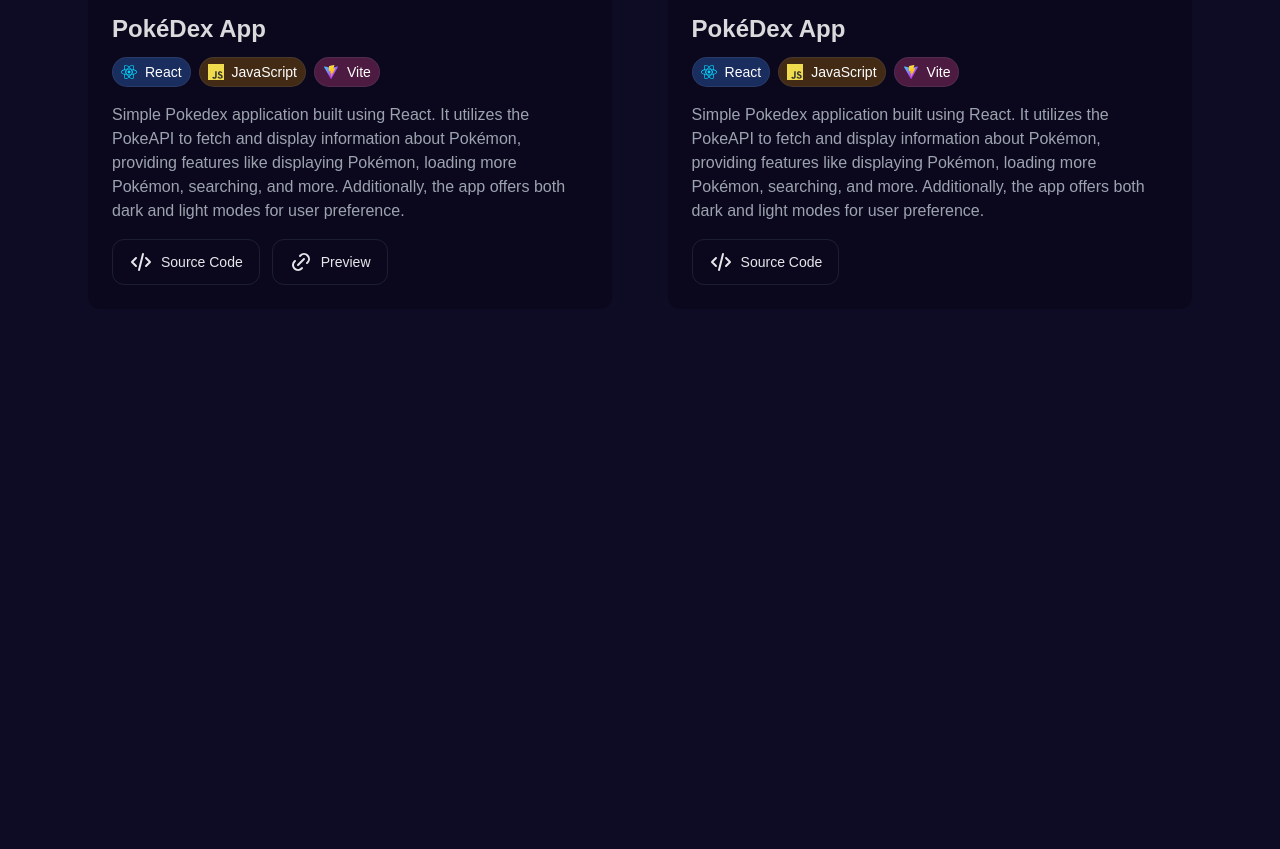
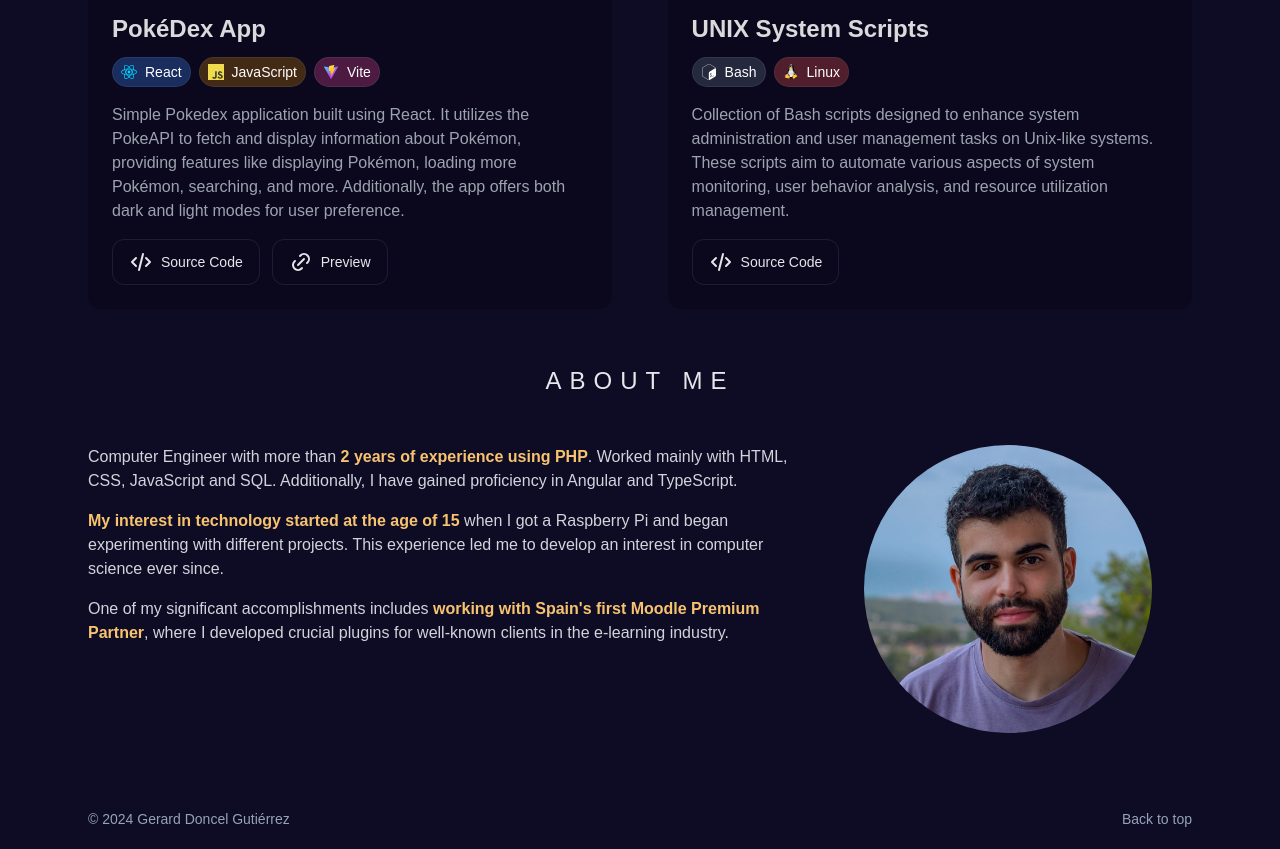
Before and after one commit to umigam3/personal-portfolio, an Astro site: page / in a window 1280 px wide. Shown: the part 2078-2927 px from the top of the page. Before the commit the page ends 2443 px from the top, so only its background shows below. Built offline with nearby package versions, Linux system fonts and the light colour scheme; Astro itself is replaced by a stand-in of ours.

Commit message:
new project, footer added

```diff
--- a/src/components/AboutMe.astro
+++ b/src/components/AboutMe.astro
@@ -9,8 +9,8 @@
             </p>
 
             <p class="mb-4">
-                My journey in technology began at the age of 15 when
-                I acquired a Raspberry Pi and began experimenting with various projects, sparking a lifelong passion for technology.
+                <span class="text-secondary font-semibold">My interest in technology started at the age of 15</span> when I got a Raspberry Pi and began experimenting with different projects.
+                This experience led me to develop an interest in computer science ever since.
             </p>
 
             <p class="mb-4">
--- /dev/null
+++ b/src/components/Footer.astro
@@ -0,0 +1,8 @@
+<footer class="flex py-5 justify-between text-sm text-slate-400">
+    <span>© 2024 Gerard Doncel Gutiérrez</span>
+    <div>
+        <nav class="flex justify-center items-center gap-x-4">
+            <a class="hover:text-white" href="#">Back to top</a>
+        </nav>
+    </div>
+</footer>
--- /dev/null
+++ b/src/icons/BashIcon.astro
@@ -0,0 +1,12 @@
+<svg class={Astro.props.class} width="64" height="64" viewBox="0 0 32 32">
+    <path fill="#fff" fill-rule="evenodd" d="M28.057 6.53 17.952.532a3.8 3.8 0 0 0-3.88 0L3.965 6.53A4.03 4.03 0 0 0 2 10.002v11.996a4.03 4.03
+    0 0 0 1.948 3.472l10.105 5.998a3.8 3.8 0 0 0 3.88 0L28.04 25.47a4.03 4.03 0 0 0 1.948-3.472V10.002a4.03 4.03 0 0 0-1.93-3.472zM20.23 25.262v.86a.318.318
+    0 0 1-.148.265l-.512.293c-.08.042-.148 0-.148-.113v-.847a1.66 1.66 0 0 1-1.164.113c-.062-.042-.086-.122-.056-.2l.183-.78a.322.322 0 0 1 .102-.17.18.18 0
+    0 1 .05-.035.11.11 0 0 1 .08 0 1.41 1.41 0 0 0 1.059-.134 1.41 1.41 0 0 0 .79-1.21c0-.438-.24-.62-.82-.625-.734 0-1.4-.14-1.43-1.224a3.137 3.137 0 0 1
+    1.186-2.4v-.872a.34.34 0 0 1 .148-.268l.494-.314c.08-.042.148 0 .148.116v.872a1.61 1.61 0 0 1 .967-.116c.07.04.098.128.064.2l-.173.773a.325.325
+    0 0 1-.138.195c-.02.012-.05.008-.074 0a1.28 1.28 0 0 0-.931.152 1.17 1.17 0 0 0-.706 1.037c0 .395.208.515.907.53.935 0 1.337.423 1.348 1.362a3.346 3.346
+    0 0 1-1.228 2.53zm5.293-1.45a.201.201 0 0 1-.078.194L22.9 25.558c-.024.02-.06.023-.087.007s-.04-.05-.033-.08v-.66a.184.184 0 0 1
+    .116-.162l2.516-1.507c.024-.02.06-.023.087-.007s.04.05.033.08v.582zM27.288 9.06l-9.562 5.906c-1.193.706-2.07 1.478-2.07 2.914v11.778c0 .86.353 1.4.882
+    1.58a3.14 3.14 0 0 1-.53.053 3.13 3.13 0 0 1-1.595-.441L4.308 24.853A3.3 3.3 0 0 1 2.706 22V10.002a3.304 3.304 0 0 1 1.602-2.858l10.105-5.998c.98-.58
+    2.196-.58 3.176 0l10.105 5.998c.833.504 1.4 1.35 1.552 2.3-.328-.713-1.083-.9-1.962-.395h.003z"/>
+</svg>
--- /dev/null
+++ b/src/icons/LinuxIcon.astro
@@ -0,0 +1,115 @@
+<svg class={Astro.props.class} width="27.77" height="32" viewBox="0 0 256 295">
+    <defs>
+        <linearGradient id="logosLinuxTux0" x1="48.548%" x2="51.047%" y1="115.276%" y2="41.364%">
+            <stop offset="0%" stop-color="#FFEED7"/>
+            <stop offset="100%" stop-color="#BDBFC2"/>
+        </linearGradient>
+        <linearGradient id="logosLinuxTux1" x1="54.407%" x2="46.175%" y1="2.404%" y2="90.542%">
+            <stop offset="0%" stop-color="#FFF" stop-opacity=".8"/>
+            <stop offset="100%" stop-color="#FFF" stop-opacity="0"/>
+        </linearGradient>
+        <linearGradient id="logosLinuxTux2" x1="51.86%" x2="47.947%" y1="88.248%" y2="9.748%">
+            <stop offset="0%" stop-color="#FFEED7"/>
+            <stop offset="100%" stop-color="#BDBFC2"/>
+        </linearGradient>
+        <linearGradient id="logosLinuxTux3" x1="49.925%" x2="49.924%" y1="85.49%" y2="13.811%">
+            <stop offset="0%" stop-color="#FFEED7"/>
+            <stop offset="100%" stop-color="#BDBFC2"/>
+        </linearGradient>
+        <linearGradient id="logosLinuxTux4" x1="53.901%" x2="45.956%" y1="3.102%" y2="93.895%">
+            <stop offset="0%" stop-color="#FFF" stop-opacity=".65"/>
+            <stop offset="100%" stop-color="#FFF" stop-opacity="0"/>
+        </linearGradient>
+        <linearGradient id="logosLinuxTux5" x1="45.593%" x2="54.811%" y1="5.475%" y2="93.524%">
+            <stop offset="0%" stop-color="#FFF" stop-opacity=".65"/>
+            <stop offset="100%" stop-color="#FFF" stop-opacity="0"/>
+        </linearGradient>
+        <linearGradient id="logosLinuxTux6" x1="49.984%" x2="49.984%" y1="89.845%" y2="40.632%">
+            <stop offset="0%" stop-color="#FFEED7"/>
+            <stop offset="100%" stop-color="#BDBFC2"/>
+        </linearGradient>
+        <linearGradient id="logosLinuxTux7" x1="53.505%" x2="42.746%" y1="99.975%" y2="23.545%">
+            <stop offset="0%" stop-color="#FFEED7"/>
+            <stop offset="100%" stop-color="#BDBFC2"/>
+        </linearGradient>
+        <linearGradient id="logosLinuxTux8" x1="49.841%" x2="50.241%" y1="13.229%" y2="94.673%">
+            <stop offset="0%" stop-color="#FFF" stop-opacity=".8"/>
+            <stop offset="100%" stop-color="#FFF" stop-opacity="0"/>
+        </linearGradient>
+        <linearGradient id="logosLinuxTux9" x1="49.927%" x2="50.727%" y1="37.327%" y2="92.782%">
+            <stop offset="0%" stop-color="#FFF" stop-opacity=".65"/>
+            <stop offset="100%" stop-color="#FFF" stop-opacity="0"/>
+        </linearGradient>
+        <linearGradient id="logosLinuxTuxa" x1="49.876%" x2="49.876%" y1="2.299%" y2="81.204%">
+            <stop offset="0%" stop-color="#FFF" stop-opacity=".65"/>
+            <stop offset="100%" stop-color="#FFF" stop-opacity="0"/>
+        </linearGradient>
+        <linearGradient id="logosLinuxTuxb" x1="49.833%" x2="49.824%" y1="2.272%" y2="71.799%">
+            <stop offset="0%" stop-color="#FFF" stop-opacity=".65"/>
+            <stop offset="100%" stop-color="#FFF" stop-opacity="0"/>
+        </linearGradient>
+        <linearGradient id="logosLinuxTuxc" x1="53.467%" x2="38.949%" y1="48.921%" y2="98.1%">
+            <stop offset="0%" stop-color="#FFA63F"/>
+            <stop offset="100%" stop-color="#FF0"/>
+        </linearGradient>
+        <linearGradient id="logosLinuxTuxd" x1="52.373%" x2="47.579%" y1="143.009%" y2="-64.622%">
+            <stop offset="0%" stop-color="#FFEED7"/>
+            <stop offset="100%" stop-color="#BDBFC2"/>
+        </linearGradient>
+        <linearGradient id="logosLinuxTuxe" x1="30.581%" x2="65.887%" y1="34.024%" y2="89.175%">
+            <stop offset="0%" stop-color="#FFA63F"/>
+            <stop offset="100%" stop-color="#FF0"/>
+        </linearGradient>
+        <linearGradient id="logosLinuxTuxf" x1="59.572%" x2="48.361%" y1="-17.216%" y2="66.118%">
+            <stop offset="0%" stop-color="#FFF" stop-opacity=".65"/>
+            <stop offset="100%" stop-color="#FFF" stop-opacity="0"/>
+        </linearGradient>
+        <linearGradient id="logosLinuxTuxg" x1="47.769%" x2="51.373%" y1="1.565%" y2="104.313%">
+            <stop offset="0%" stop-color="#FFF" stop-opacity=".65"/>
+            <stop offset="100%" stop-color="#FFF" stop-opacity="0"/>
+        </linearGradient>
+        <linearGradient id="logosLinuxTuxh" x1="43.55%" x2="57.114%" y1="4.533%" y2="92.827%">
+            <stop offset="0%" stop-color="#FFF" stop-opacity=".65"/>
+            <stop offset="100%" stop-color="#FFF" stop-opacity="0"/>
+        </linearGradient>
+        <linearGradient id="logosLinuxTuxi" x1="49.733%" x2="50.558%" y1="17.609%" y2="99.385%">
+            <stop offset="0%" stop-color="#FFA63F"/>
+            <stop offset="100%" stop-color="#FF0"/>
+        </linearGradient>
+        <linearGradient id="logosLinuxTuxj" x1="50.17%" x2="49.68%" y1="2.89%" y2="94.17%">
+            <stop offset="0%" stop-color="#FFF" stop-opacity=".65"/>
+            <stop offset="100%" stop-color="#FFF" stop-opacity="0"/>
+        </linearGradient>
+        <filter id="logosLinuxTuxk" width="200%" height="200%" x="-50%" y="-50%" filterUnits="objectBoundingBox">
+            <feOffset in="SourceAlpha" result="shadowOffsetOuter1"/>
+            <feGaussianBlur in="shadowOffsetOuter1" result="shadowBlurOuter1" stdDeviation="6.5"/>
+        </filter>
+    </defs>
+    <g fill="none">
+        <path fill="#000" fill-opacity=".2" d="M235.125 249.359c0 17.355-52.617 31.497-117.54 31.497S.044 266.806.044 249.359c0-17.356 52.618-31.498 117.54-31.498c64.924 0 117.45 14.142 117.541 31.498" filter="url(#logosLinuxTuxk)" transform="translate(10)"/>
+        <path fill="#000" d="M63.213 215.474c-11.387-16.346-13.591-69.606 12.947-102.39C89.292 97.383 92.69 86.455 93.7 71.67c.734-16.805-11.846-66.851 35.537-70.616c48.027-3.857 45.364 43.526 45.088 68.596c-.183 21.12 15.52 33.15 26.355 49.68c19.927 30.303 18.274 82.461-3.765 110.745c-27.916 35.354-51.791 20.018-67.678 21.304c-29.752 1.745-30.762 17.54-66.024-35.905"/>
+        <path fill="url(#logosLinuxTux0)" d="M169.1 122.451c8.265 7.622 29.661 41.69-4.224 62.995c-11.937 7.438 10.653 35.721 21.488 22.039c19.193-24.61 6.98-63.913-4.591-77.963c-7.714-9.917-19.651-13.774-12.672-7.07" transform="translate(10)"/>
+        <path fill="#000" stroke="#000" stroke-width=".977" d="M176.805 117.86c13.59 11.02 38.292 49.587 2.204 74.748c-11.846 7.806 10.468 32.508 23.049 19.927c43.618-43.894-1.102-94.308-16.53-111.664c-13.774-15.151-25.987 3.49-8.723 16.989z"/>
+        <path fill="url(#logosLinuxTux1)" d="M147.245 25.02c-.459 12.581-14.325 23.51-30.946 24.52c-16.621 1.01-29.66-8.54-29.202-21.121c.46-12.581 14.326-23.509 30.947-24.519c16.62-.918 29.66 8.54 29.201 21.12" transform="translate(10)"/>
+        <path fill="url(#logosLinuxTux2)" d="M107.483 54.957c.46 8.173-3.397 15.06-8.723 15.335c-5.326.276-10.01-6.06-10.469-14.233c-.459-8.173 3.398-15.06 8.724-15.335c5.326-.276 10.01 6.06 10.468 14.233" transform="translate(10)"/>
+        <path fill="url(#logosLinuxTux3)" d="M117.125 55.6c.184 9.458 6.337 16.988 13.683 16.805c7.346-.184 13.131-7.99 12.948-17.54c-.184-9.458-6.336-16.988-13.683-16.804c-7.346.183-13.223 8.08-12.948 17.539" transform="translate(10)"/>
+        <path fill="#000" d="M133.186 57.712c-.092 5.234 2.48 9.458 5.877 9.458c3.306 0 6.153-4.224 6.245-9.366c.091-5.234-2.48-9.459-5.878-9.459c-3.397 0-6.152 4.225-6.244 9.367m-21.212.092c.459 4.316-1.194 7.989-3.582 8.356c-2.387.276-4.683-2.938-5.142-7.254c-.46-4.316 1.194-7.99 3.581-8.357c2.388-.275 4.684 2.939 5.143 7.255"/>
+        <path fill="url(#logosLinuxTux4)" d="M124.564 54.773c-.276 2.939 1.102 5.326 3.03 5.51c1.928.184 3.765-2.112 4.04-4.959c.276-2.938-1.102-5.326-3.03-5.51c-1.928-.183-3.765 2.113-4.04 4.96" transform="translate(10)"/>
+        <path fill="url(#logosLinuxTux5)" d="M99.953 55.508c.276 2.388-.734 4.5-2.203 4.683c-1.47.184-2.847-1.653-3.123-4.132c-.275-2.388.735-4.5 2.204-4.683c1.47-.184 2.847 1.744 3.122 4.132" transform="translate(10)"/>
+        <path fill="url(#logosLinuxTux6)" d="M71.027 145.684c6.52-14.785 20.386-40.772 20.662-60.883c0-15.978 47.843-19.835 51.7-3.856c3.856 15.978 13.59 39.853 19.834 51.424c6.245 11.478 24.335 48.118 5.051 80.074c-17.356 28.284-69.973 50.69-98.073-3.856c-9.55-18.917-7.806-42.333.826-62.903" transform="translate(10)"/>
+        <path fill="url(#logosLinuxTux7)" d="M65.15 134.664c-5.601 10.56-17.172 38.293 11.112 53.445c30.395 16.162 30.303 49.312-6.245 33.517c-33.425-14.233-18.641-71.902-9.274-85.676c6.06-9.642 15.243-21.488 4.407-1.286" transform="translate(10)"/>
+        <path fill="#000" stroke="#000" stroke-width="1.25" d="M79.925 122.727c-8.907 14.509-30.211 48.669-1.652 66.484c38.384 23.6 27.548 47.108-7.53 25.895c-49.404-29.568-5.97-89.257 13.774-112.03c22.59-25.529 4.316 4.683-4.592 19.65z"/>
+        <path fill="url(#logosLinuxTux8)" d="M156.428 151.285c0 16.162-15.519 37.1-42.15 36.916c-27.456.183-39.118-20.754-39.118-36.916c0-16.161 18.182-29.293 40.588-29.293c22.498.092 40.68 13.132 40.68 29.293" transform="translate(10)"/>
+        <path fill="url(#logosLinuxTux9)" d="M141.92 100.504c-.276 16.713-11.204 20.662-24.978 20.662c-13.775 0-23.784-2.48-24.978-20.662c0-11.387 11.203-17.998 24.978-17.998c13.774-.092 24.977 6.52 24.977 17.998" transform="translate(10)"/>
+        <path fill="url(#logosLinuxTuxa)" d="M58.63 126.216c9-13.682 28.008-34.711 3.582 2.939c-19.835 31.038-7.346 50.965-.918 56.474c18.549 16.53 17.814 27.64 3.214 18.917c-31.314-18.641-24.794-50.047-5.878-78.33" transform="translate(10)"/>
+        <path fill="url(#logosLinuxTuxb)" d="M188.936 131.818c-7.806-16.07-32.6-56.842 1.193-9.459c30.763 42.884 9.183 72.729 5.326 75.667c-3.856 2.939-16.804 8.908-13.04-1.469c3.858-10.377 22.958-30.028 6.52-64.74" transform="translate(10)"/>
+        <path fill="url(#logosLinuxTuxc)" stroke="#E68C3F" stroke-width="6.25" d="M51.835 258.542c-20.57-10.928-50.414 2.112-39.578-27.457c2.204-6.704-3.214-16.805.275-23.325c4.133-7.989 13.04-6.244 18.366-11.57c5.234-5.51 8.54-15.06 18.366-13.59c9.734 1.468 16.254 13.406 23.049 28.099c5.05 10.468 22.865 25.253 21.672 37.007c-1.47 17.998-21.948 21.396-42.15 10.836z" transform="translate(10)"/>
+        <path fill="url(#logosLinuxTuxd)" d="M201.608 189.119c-3.122 5.877-16.162 15.335-24.886 12.856c-8.815-2.388-12.856-15.795-11.111-25.988c1.653-11.386 11.111-12.03 23.05-6.336c12.855 6.336 16.712 11.662 12.947 19.468" transform="translate(10)"/>
+        <path fill="url(#logosLinuxTuxe)" stroke="#E68C3F" stroke-width="6.251" d="M194.445 253.49c15.06-18.273 48.578-14.508 25.988-39.577c-4.775-5.418-3.306-16.989-9.183-21.947c-6.887-6.061-14.509-1.102-21.488-4.224c-6.979-3.398-14.325-9.918-22.865-5.327c-8.54 4.684-9.459 16.805-10.285 32.783c-.735 11.479-11.203 30.671-5.602 41.231c8.081 16.346 29.11 14.142 43.435-2.938z" transform="translate(10)"/>
+        <path fill="url(#logosLinuxTuxf)" d="M187.925 229.064c23.325-34.435 5.97-34.16.092-36.823c-5.877-2.755-12.03-8.173-18.916-4.408c-6.888 3.857-7.255 13.775-7.439 26.814c-.275 9.367-8.08 25.07-3.397 33.793c5.693 10.193 19.467-4.591 29.66-19.376" transform="translate(10)"/>
+        <path fill="url(#logosLinuxTuxg)" d="M47.06 234.023c-34.895-22.59-18.55-30.303-13.315-33.885c6.336-4.591 6.428-13.407 14.233-12.58c7.806.826 12.397 10.468 17.631 22.406c3.857 8.54 17.264 19.927 16.254 29.753c-1.285 11.57-19.743 3.948-34.803-5.694" transform="translate(10)"/>
+        <path fill="#000" d="M209.588 188.843c-2.755 4.776-13.958 12.306-21.396 10.285c-7.622-1.928-11.112-12.672-9.55-20.753c1.377-9.183 9.55-9.642 19.834-5.05c10.928 4.958 14.326 9.182 11.112 15.518"/><path fill="url(#logosLinuxTuxh)" d="M192.058 186.18c-1.745 3.306-9.091 8.54-14.234 7.163c-5.142-1.377-7.713-8.815-6.887-14.417c.735-6.336 6.244-6.704 13.223-3.581c7.53 3.49 9.918 6.428 7.898 10.835" transform="translate(10)"/>
+        <path fill="url(#logosLinuxTuxi)" stroke="#E68C3F" stroke-width="3.75" d="M97.107 66.344c3.673-3.398 12.58-13.774 29.477-2.939c3.122 2.02 5.693 2.204 11.662 4.775c12.03 4.96 6.336 16.897-6.52 20.937c-5.51 1.745-10.468 8.449-20.386 7.806c-8.54-.46-10.744-6.06-15.978-9.091c-9.275-5.234-10.652-12.305-5.602-16.07c5.051-3.765 6.98-5.143 7.347-5.418z" transform="translate(10)"/>
+        <path stroke="#E68C3F" stroke-width="2.5" d="M148.43 75.986c-5.05.275-15.979 11.203-27.457 11.203c-11.479 0-18.366-10.652-20.11-10.652"/><path fill="url(#logosLinuxTuxj)" d="M102.8 65.426c1.837-1.653 7.622-6.153 15.244-1.562c1.653.919 3.306 1.929 5.693 3.306c4.867 2.847 2.48 6.98-3.398 9.55c-2.663 1.102-7.07 3.49-10.376 3.306c-3.673-.367-6.153-2.755-8.54-4.316c-4.5-2.938-4.224-5.418-2.112-7.346c1.56-1.47 3.305-2.847 3.49-2.938" transform="translate(10)"/>
+    </g>
+</svg>
--- a/src/pages/index.astro
+++ b/src/pages/index.astro
@@ -7,6 +7,7 @@
 import SkillPill from '../components/SkillPill.astro';
 import Projects from '../components/Projects.astro';
 import ProjectCard from '../components/ProjectCard.astro';
+import Footer from '../components/Footer.astro';
 
 // Icons
 import PhpIcon from '../icons/PHPIcon.astro';
@@ -20,6 +21,7 @@
 
 // Images
 import PokedexImage from '../assets/img/pokedex-project.png'
+import ScriptsImage from '../assets/img/unix-system-scripts.png'
 import ViteIcon from '../icons/ViteIcon.astro';
 import ReactIcon from '../icons/ReactIcon.astro';
 import Button from '../components/Button.astro';
@@ -27,6 +29,8 @@
 import SourceIcon from '../icons/SourceIcon.astro';
 import AboutMe from '../components/AboutMe.astro';
 import GitIcon from '../icons/GitIcon.astro';
+import BashIcon from '../icons/BashIcon.astro';
+import LinuxIcon from '../icons/LinuxIcon.astro';
 ---
 
 <Layout>
@@ -92,7 +96,7 @@
 			</ExperienceCard>
 		</Experience>
 		<Projects>
-			<ProjectCard title='PokéDex App' href="https://pokeindex-app.netlify.app/" source={PokedexImage.src} description="Simple Pokedex application built using React. It utilizes the PokeAPI to fetch and display information about Pokémon, providing features like displaying Pokémon, loading more Pokémon, searching, and more. Additionally, the app offers both dark and light modes for user preference.">
+			<ProjectCard title='PokéDex App' href="#" source={PokedexImage.src} description="Simple Pokedex application built using React. It utilizes the PokeAPI to fetch and display information about Pokémon, providing features like displaying Pokémon, loading more Pokémon, searching, and more. Additionally, the app offers both dark and light modes for user preference.">
 				<div slot="skills" class="flex flex-wrap mb-2">
 					<SkillPill color='bg-blue-500/30' skill="React">
 						<ReactIcon class="w-4 h-4" />
@@ -113,16 +117,13 @@
 					</Button>
 				</div>
 			</ProjectCard>
-			<ProjectCard title='PokéDex App' href="https://pokeindex-app.netlify.app/" source={PokedexImage.src} description="Simple Pokedex application built using React. It utilizes the PokeAPI to fetch and display information about Pokémon, providing features like displaying Pokémon, loading more Pokémon, searching, and more. Additionally, the app offers both dark and light modes for user preference.">
+			<ProjectCard title='UNIX System Scripts' href="#" source={ScriptsImage.src} description="Collection of Bash scripts designed to enhance system administration and user management tasks on Unix-like systems. These scripts aim to automate various aspects of system monitoring, user behavior analysis, and resource utilization management.">
 				<div slot="skills" class="flex flex-wrap mb-2">
-					<SkillPill color='bg-blue-500/30' skill="React">
-						<ReactIcon class="w-4 h-4" />
+					<SkillPill color='bg-slate-500/30' skill="Bash">
+						<BashIcon class="w-4 h-4" />
 					</SkillPill>
-					<SkillPill color='bg-yellow-500/30' skill="JavaScript" >
-						<JavaScriptIcon class="w-4 h-4"/>
-					</SkillPill>
-					<SkillPill color='bg-pink-500/30' skill="Vite" >
-						<ViteIcon class="w-4 h-4" />
+					<SkillPill color='bg-red-500/30' skill="Linux" >
+						<LinuxIcon class="w-4 h-4" />
 					</SkillPill>
 				</div>
 				<div slot="buttons" class="flex flex-wrap sm:flex-nowrap gap-x-1">
@@ -132,6 +133,7 @@
 				</div>
 			</ProjectCard>
 		</Projects>
-		</AboutMe>
+		<AboutMe/>
+		<Footer/>
 	</main>
 </Layout>
```
Also changed, not shown: src/assets/img/unix-system-scripts.png (added).
